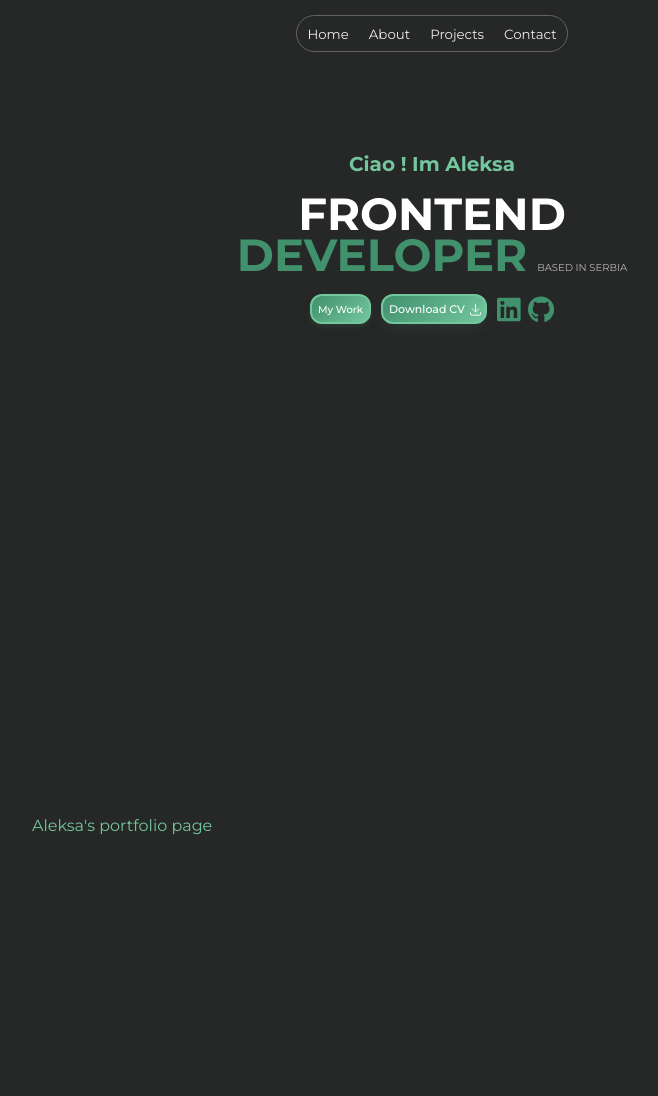
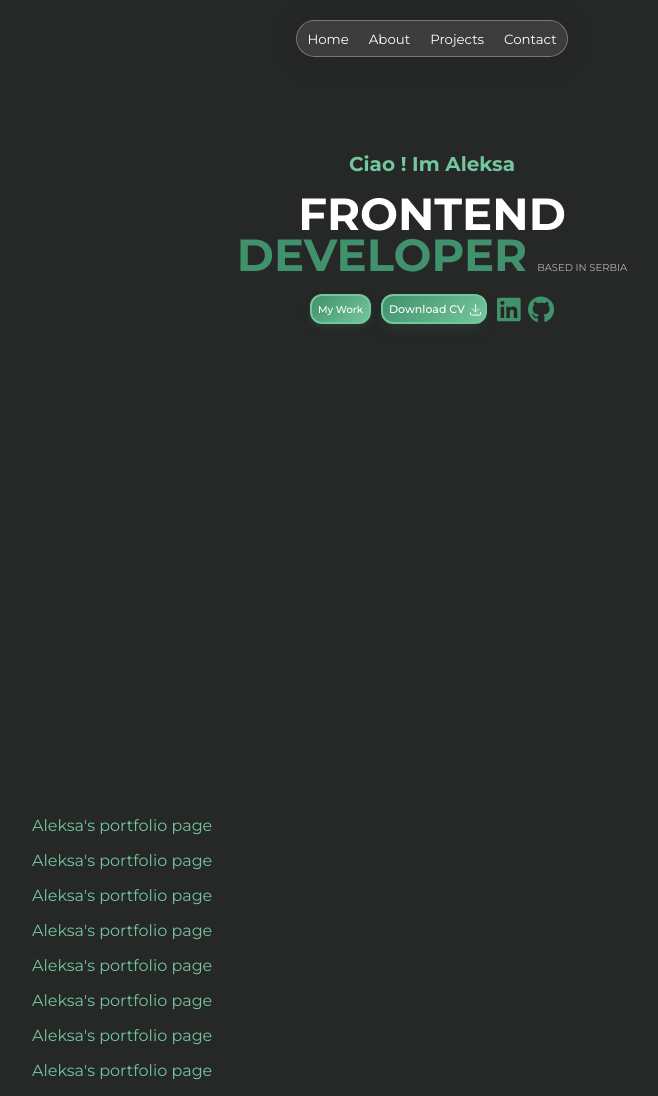
Before and after one commit to aleksa13122/aleksa-s-portfolio, a React (Vite) app: page / in a window 1280 px wide. Shown: the whole page, without its empty margins (208-866 px from the left). Before the commit the page ends 851 px from the top, so only its background shows below. Built offline with nearby package versions, Linux system fonts and the light colour scheme.

Commit message:
finished header

```diff
--- a/src/App.jsx
+++ b/src/App.jsx
@@ -15,6 +15,13 @@ function App() {
       </div>
 
       <p className="primarna">Aleksa's portfolio page</p>
+      <p className="primarna">Aleksa's portfolio page</p>
+      <p className="primarna">Aleksa's portfolio page</p>
+      <p className="primarna">Aleksa's portfolio page</p>
+      <p className="primarna">Aleksa's portfolio page</p>
+      <p className="primarna">Aleksa's portfolio page</p>
+      <p className="primarna">Aleksa's portfolio page</p>
+      <p className="primarna">Aleksa's portfolio page</p>
     </div>
   );
 }
--- a/src/components/Header/Header.jsx
+++ b/src/components/Header/Header.jsx
@@ -66,3 +66,8 @@ export default function Header() {
     </div>
   );
 }
+// It’s just a background div absolutely positioned behind the nav items.
+// I track the hovered tab using React useState,
+// and move the background using CSS transitions based on which tab is hovered.
+// The whole nav is set up with a CSS grid,
+// so each item takes up exactly a quarter of the space.
--- a/src/components/Navigation/Navigation.css
+++ b/src/components/Navigation/Navigation.css
@@ -1,21 +1,25 @@
 .nav {
   display: flex;
   flex-direction: row;
-  position: relative;
+  position: sticky;
+  top: 20px;
   height: 35px;
-  border-radius: 5px;
   font-size: 10px;
   font-weight: 400;
   background-color: transparent;
   border-radius: 50px;
   z-index: 1;
-  border: 1px solid rgb(99, 97, 97);
+  border: 1px solid rgba(255, 255, 255, 0.3);
   margin-top: 15px;
   justify-content: space-between; /* Raspoređuje elemente sa jednakim razmakom */
+  background: rgba(255, 255, 255, 0.103); /* poluprovidna bela */
+  backdrop-filter: blur(10px); /* zamućenje pozadine */
+  -webkit-backdrop-filter: blur(20px);
+  box-shadow: 0 4px 30px rgba(0, 0, 0, 0.1);
 }
 
 .nav-div {
-  color: #efe9e9;
+  color: #ffffff;
   align-self: center;
   border-radius: 2px;
   height: 35px;
@@ -27,7 +31,8 @@
   border-radius: 50px;
 }
 .nav-div:hover {
-  background-color: rgb(61, 61, 61);
+  background-color: rgba(124, 123, 123, 0.445);
+  transition: background-color 0.8s ease;
 }
 .nav-div:focus {
   outline: none; /* Sklanja outline pri fokusu i kliku */
--- a/src/components/Navigation/Navigation.jsx
+++ b/src/components/Navigation/Navigation.jsx
@@ -1,9 +1,15 @@
 import "./Navigation.css";
 
 export default function Navigation() {
+  function HomeScroll() {
+    window.scrollTo({ top: 0, behavior: "smooth" });
+  }
+
   return (
     <div className="nav">
-      <button className="nav-div">Home</button>
+      <button className="nav-div" onClick={HomeScroll}>
+        Home
+      </button>
       <button className="nav-div">About</button>
       <button className="nav-div">Projects</button>
       <button className="nav-div">Contact</button>
```
Also changed, not shown: 1 other file (tests, documents, lock files or other folders).
